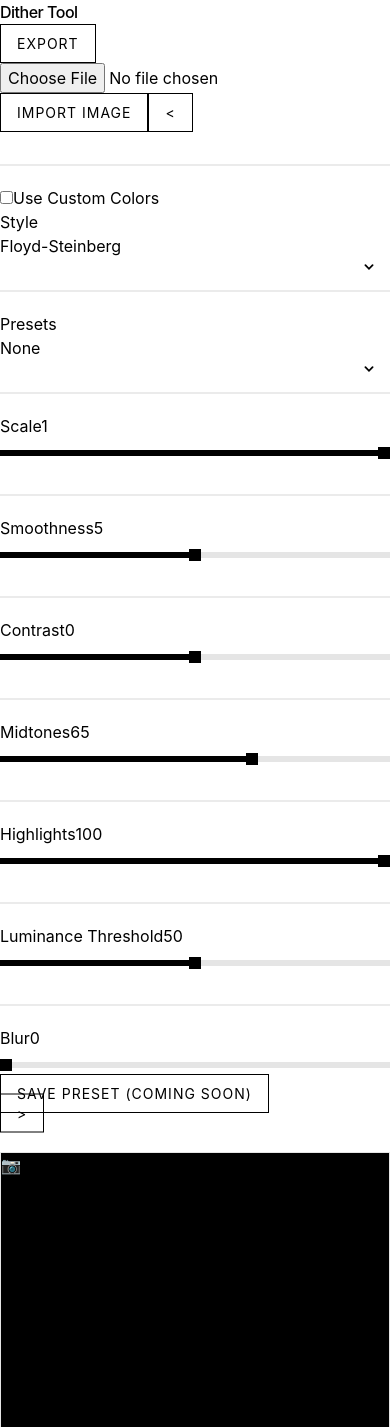
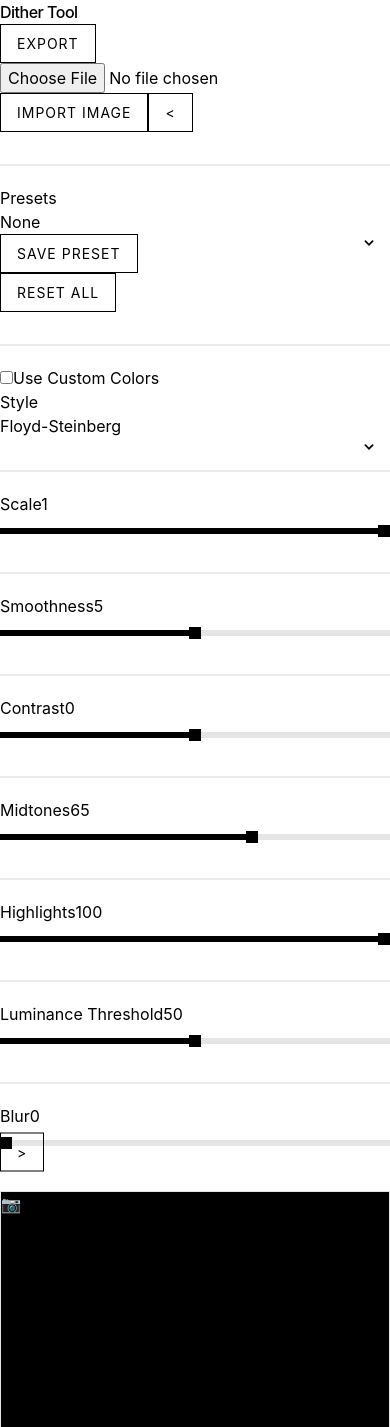
Before and after one commit to Kasaco223/DitherTool, a React (Vite) app: page / in a window 390 px wide. Shown: the top 1427 px of the page. Built offline with nearby package versions, Linux system fonts and the light colour scheme.

Commit message:
Presets: opción None seleccionable, textos en inglés, persistencia y mejoras visuales

```diff
--- a/src/components/ControlPanel.jsx
+++ b/src/components/ControlPanel.jsx
@@ -51,6 +51,21 @@ function stringToHsl(str) {
   if (!match) return null
   return [parseInt(match[1]), parseInt(match[2]), parseInt(match[3])]
 }
+
+const PRESETS_KEY = 'dither_tool_presets_v1';
+
+const DEFAULT_SETTINGS = {
+  scale: 1,
+  smoothness: 0,
+  contrast: 0,
+  midtones: 50,
+  highlights: 100,
+  luminanceThreshold: 50,
+  blur: 0,
+  style: 'Floyd-Steinberg',
+  invert: false
+};
+const DEFAULT_CUSTOM_NEON_COLORS = { h: 0, s: 100, v: 100, a: 1 };
 
 const ControlPanel = ({
   settings,
@@ -154,6 +169,89 @@ const ControlPanel = ({
     };
   }
 
+  const [presets, setPresets] = useState([]);
+  const [showPresetPopup, setShowPresetPopup] = useState(false);
+  const [presetName, setPresetName] = useState('');
+  const [presetError, setPresetError] = useState('');
+  const [selectedPreset, setSelectedPreset] = useState('none');
+  const [presetsLoaded, setPresetsLoaded] = useState(false);
+
+  // Leer presets de localStorage al cargar (solo una vez)
+  useEffect(() => {
+    if (!presetsLoaded) {
+      const saved = localStorage.getItem(PRESETS_KEY);
+      if (saved) {
+        setPresets(JSON.parse(saved));
+      }
+      setPresetsLoaded(true);
+    }
+  }, [presetsLoaded]);
+
+  // Guardar presets en localStorage cuando cambian (solo si ya se cargaron)
+  useEffect(() => {
+    if (presetsLoaded) {
+      localStorage.setItem(PRESETS_KEY, JSON.stringify(presets));
+    }
+  }, [presets, presetsLoaded]);
+
+  // Guardar preset
+  const savePreset = () => {
+    if (!presetName.trim()) {
+      setPresetError('Name cannot be empty');
+      return;
+    }
+    if (presets.some(p => p.name === presetName.trim())) {
+      setPresetError('That name already exists');
+      return;
+    }
+    const newPreset = {
+      name: presetName.trim(),
+      settings,
+      useCustomColors,
+      customNeonColors
+    };
+    setPresets([...presets, newPreset]);
+    setShowPresetPopup(false);
+    setPresetName('');
+    setPresetError('');
+  };
+
+  // Aplicar preset
+  const applyPreset = (name) => {
+    const preset = presets.find(p => p.name === name);
+    if (preset) {
+      onSettingsChange(preset.settings);
+      if (preset.useCustomColors !== useCustomColors) {
+        onUseCustomColorsToggle();
+      }
+      setCustomNeonColor(preset.customNeonColors);
+      setSelectedPreset(name);
+    }
+  };
+
+  // Eliminar preset
+  const deletePreset = (name) => {
+    setPresets(presets.filter(p => p.name !== name));
+    if (selectedPreset === name) setSelectedPreset('none');
+  };
+
+  const handleReset = () => {
+    onSettingsChange(DEFAULT_SETTINGS);
+    setCustomNeonColor(DEFAULT_CUSTOM_NEON_COLORS);
+    if (useCustomColors) onUseCustomColorsToggle();
+  };
+
+  const handleSelectPreset = (val) => {
+    setSelectedPreset(val);
+    if (val === 'none') {
+      onSettingsChange(DEFAULT_SETTINGS);
+      setCustomNeonColor(DEFAULT_CUSTOM_NEON_COLORS);
+      if (useCustomColors) onUseCustomColorsToggle();
+      return;
+    }
+    applyPreset(val);
+  };
+
   return (
     <div className="flex flex-col h-full">
       {/* Import/Export Buttons y Minimizar */}
@@ -194,6 +292,45 @@ const ControlPanel = ({
         </button> */}
       </div>
       <div className="slider-separator"></div>
+      {/* Presets Dropdown */}
+      <div>
+        <label className="block mb-2 text-xs font-medium tracking-wide uppercase md:mb-3 md:text-sm">Presets</label>
+        <CustomSelect
+          options={[
+            { value: 'none', label: 'None', deletable: false },
+            ...presets.map(p => ({ value: p.name, label: p.name, deletable: true }))
+          ]}
+          value={selectedPreset}
+          onChange={handleSelectPreset}
+          className="w-full text-xs md:text-sm"
+        />
+        {selectedPreset !== 'none' && (
+          <button
+            onClick={() => deletePreset(selectedPreset)}
+            className="px-2 py-1 mt-2 w-full text-xs text-red-600 rounded-none border border-red-400 hover:bg-red-50"
+          >
+            Delete preset
+          </button>
+        )}
+         <button
+          onClick={() => setShowPresetPopup(true)}
+          className="w-full px-3 py-1.5 md:px-4 md:py-2 text-xs md:text-sm uppercase tracking-wider border border-black text-black bg-white hover:bg-gray-100 mt-4"
+        >
+          Save Preset
+        </button>
+      </div>
+      {/* Save Preset & Reset Buttons */}
+      <div className="flex flex-col gap-2 pt-6 mt-6 border-t border-gray-200 md:pt-8 md:mt-8">
+
+        <button
+          onClick={handleReset}
+          className="w-full px-3 py-1.5 md:px-4 md:py-2 text-xs md:text-sm uppercase tracking-wider border border-black text-black bg-white hover:bg-gray-100"
+        >
+          RESET ALL
+        </button>
+      </div>
+
+      <div className="slider-separator"></div>
       {/* Settings Panel */}
       <div className="overflow-y-auto flex-1 control-panel">
         <div className="space-y-6 md:space-y-8">
@@ -226,7 +363,7 @@ const ControlPanel = ({
               </div>
               {/* Bloque de opacidad debajo del picker, input alineado a la derecha */}
               <div className="flex items-center mt-4 mb-2 w-full">
-                <label htmlFor="alpha-input" className="flex-1 text-xs font-medium tracking-wide text-left uppercase md:text-sm">Opacidad</label>
+                <label htmlFor="alpha-input" className="flex-1 text-xs font-medium tracking-wide text-left uppercase md:text-sm">Opacity</label>
                 <input
                   id="alpha-input"
                   type="number"
@@ -314,18 +451,7 @@ const ControlPanel = ({
               className="w-full"
             />
           </div>
-          <div className="slider-separator"></div>
-          {/* Presets Dropdown */}
-          <div>
-            <label className="block mb-2 text-xs font-medium tracking-wide uppercase md:mb-3 md:text-sm">Presets</label>
-            <CustomSelect
-              options={[{ value: 'none', label: 'None' }]}
-              value={'none'}
-              onChange={() => { }}
-              className="w-full text-xs md:text-sm"
-              disabled
-            />
-          </div>
+
 
           <div className="slider-separator"></div>
 
@@ -463,16 +589,38 @@ const ControlPanel = ({
 
         </div>
 
-        {/* Save Preset Button */}
-        <div className="pt-6 mt-6 border-t border-gray-200 md:pt-8 md:mt-8">
-          <button
-            disabled
-            className="w-full px-3 py-1.5 md:px-4 md:py-2 text-xs md:text-sm uppercase tracking-wider border border-gray-200 text-gray-400 cursor-not-allowed"
-          >
-            Save Preset (Coming Soon)
-          </button>
+
+      </div>
+      {/* Popup para nombre de preset */}
+      {showPresetPopup && (
+        <div className="flex fixed inset-0 z-50 justify-center items-center bg-black bg-opacity-40">
+          <div className="bg-white p-6 rounded-none border border-black flex flex-col items-center min-w-[260px]">
+            <h2 className="mb-4 text-lg font-medium">Preset name</h2>
+            <input
+              type="text"
+              value={presetName}
+              onChange={e => { setPresetName(e.target.value); setPresetError(''); }}
+              className="px-2 py-1 mb-2 w-full text-center border border-black"
+              autoFocus
+            />
+            {presetError && <div className="mb-2 text-xs text-red-600">{presetError}</div>}
+            <div className="flex gap-2 mt-2">
+              <button
+                onClick={savePreset}
+                className="px-4 py-1 text-white bg-black rounded-none border border-black hover:bg-gray-800"
+              >
+                Save
+              </button>
+              <button
+                onClick={() => { setShowPresetPopup(false); setPresetName(''); setPresetError(''); }}
+                className="px-4 py-1 text-black bg-white rounded-none border border-black hover:bg-gray-100"
+              >
+                Cancel
+              </button>
+            </div>
+          </div>
         </div>
-      </div>
+      )}
     </div>
   )
 }
--- a/src/components/CustomSelect.jsx
+++ b/src/components/CustomSelect.jsx
@@ -1,6 +1,6 @@
 import React, { useState, useRef, useEffect } from "react";
 
-function CustomSelect({ options, value, onChange, placeholder = "Selecciona...", className = "", disabled = false }) {
+function CustomSelect({ options, value, onChange, placeholder = "Selecciona...", className = "", disabled = false, onDeleteOption }) {
   const [open, setOpen] = useState(false);
   const [highlighted, setHighlighted] = useState(-1);
   const ref = useRef(null);
@@ -85,7 +85,7 @@ function CustomSelect({ options, value, onChange, placeholder = "Selecciona...",
       {/* Opciones */}
       {open && !disabled && (
         <ul
-          className="absolute left-0 top-full z-10 w-full bg-white border border-black rounded-none mt-1 shadow-lg max-h-60 overflow-auto"
+          className="overflow-auto absolute left-0 top-full z-10 mt-1 w-full max-h-60 bg-white rounded-none border border-black shadow-lg"
           role="listbox"
         >
           {options.map((opt, i) => (
@@ -94,11 +94,20 @@ function CustomSelect({ options, value, onChange, placeholder = "Selecciona...",
               key={opt.value}
               role="option"
               aria-selected={value === opt.value}
-              className={`px-3 py-2 cursor-pointer ${i === highlighted ? "bg-black text-white" : ""} ${value === opt.value ? "font-bold" : ""}`}
+              className={`px-3 py-2 cursor-pointer flex items-center justify-between ${i === highlighted ? "bg-black text-white" : ""} ${value === opt.value ? "font-bold" : ""}`}
               onMouseEnter={() => setHighlighted(i)}
               onMouseDown={(e) => { e.preventDefault(); handleSelect(opt.value); }}
             >
-              {opt.label}
+              <span>{opt.label}</span>
+              {onDeleteOption && opt.deletable && (
+                <button
+                  className="ml-2 text-xs text-red-600 hover:underline"
+                  onClick={e => { e.stopPropagation(); onDeleteOption(opt.value); }}
+                  tabIndex={-1}
+                >
+                  Eliminar
+                </button>
+              )}
             </li>
           ))}
         </ul>
```
